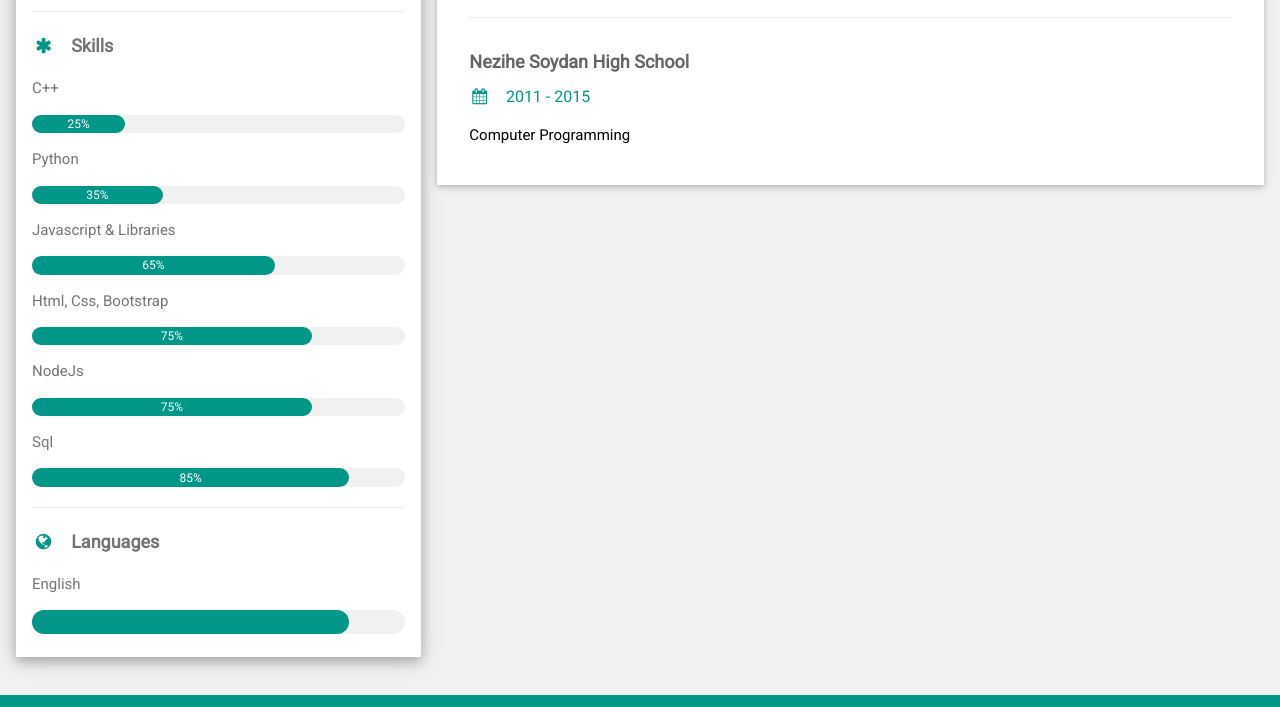
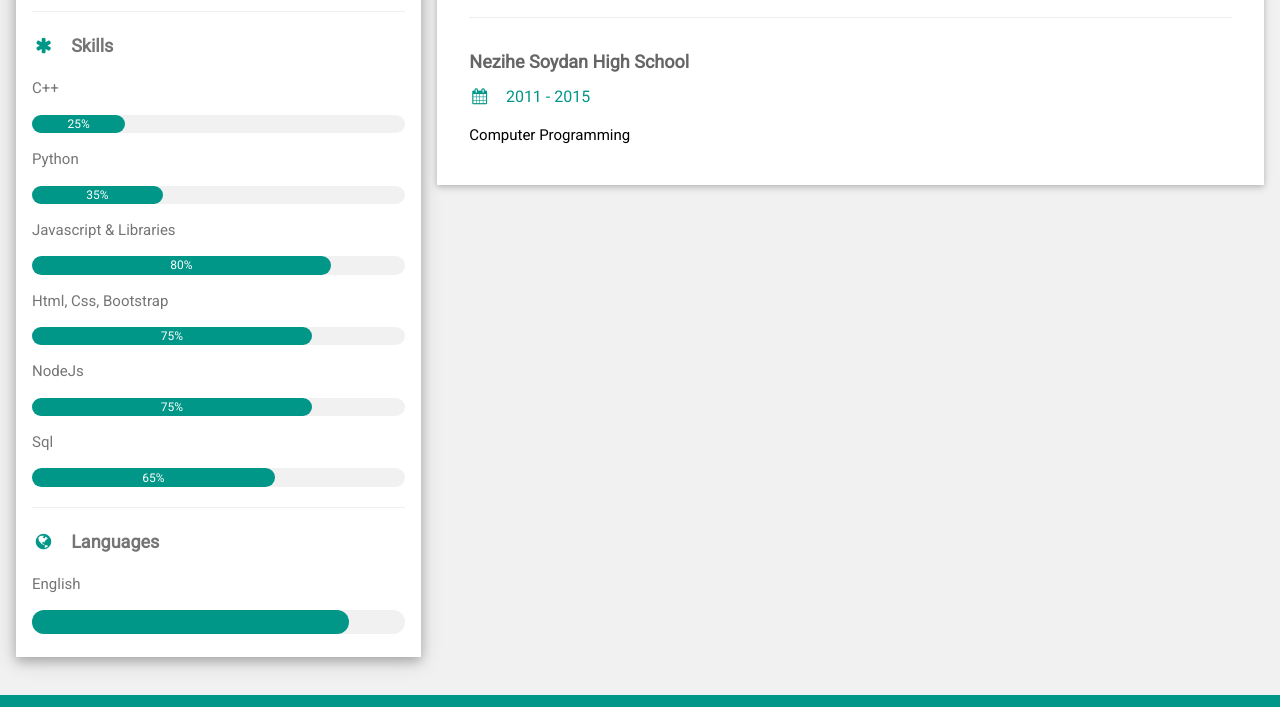
Before and after one commit to rasitbskpn/rasitbskpn.github.io, a plain HTML site: page portfolio.html in a window 1280 px wide. Shown: the part 1091-1798 px from the top of the page. Drawn offline with nearby package versions, Linux system fonts and the light colour scheme.

Commit message:
portfolio

```diff
--- a/portfolio.html
+++ b/portfolio.html
@@ -51,7 +51,7 @@
           </div>
           <p>Javascript & Libraries</p>
           <div class="w3-light-grey w3-round-xlarge w3-small">
-            <div class="w3-container w3-center w3-round-xlarge w3-teal" style="width:65%">65%</div>
+            <div class="w3-container w3-center w3-round-xlarge w3-teal" style="width:80%">80%</div>
           </div>
           <p>Html, Css, Bootstrap</p>
           <div class="w3-light-grey w3-round-xlarge w3-small">
@@ -63,7 +63,7 @@
           </div>
           <p>Sql</p>
           <div class="w3-light-grey w3-round-xlarge w3-small">
-            <div class="w3-container w3-center w3-round-xlarge w3-teal" style="width:85%">85%</div>
+            <div class="w3-container w3-center w3-round-xlarge w3-teal" style="width:65%">65%</div>
           </div>
           <hr>
 
```
